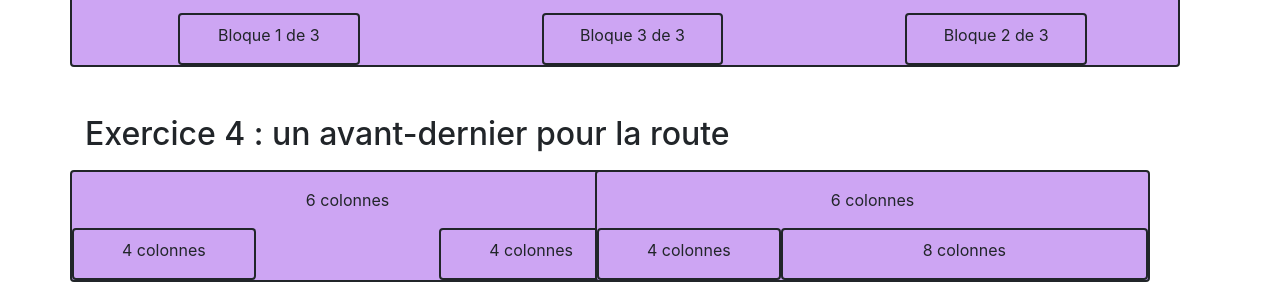
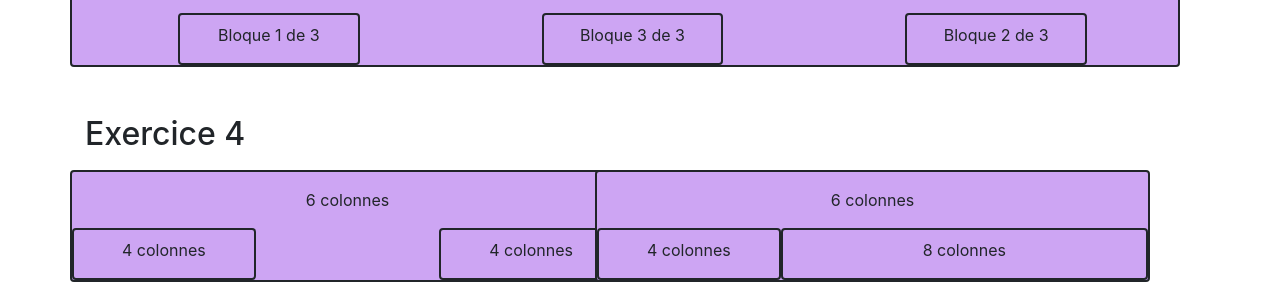
Before and after one commit to gaetano-di-salvo/bootstrap-training, a plain HTML site: page index.html in a window 1280 px wide. Shown: the part 704-1002 px from the top of the page. Drawn offline with nearby package versions, Linux system fonts and the light colour scheme.

Commit message:
Update index.html

```diff
--- a/index.html
+++ b/index.html
@@ -89,7 +89,7 @@
         <section>
 
         <section class="p-0 m-0 container mt-5">
-            <h2>Exercice 4 : un avant-dernier pour la route</h2>
+            <h2>Exercice 4</h2>
             <p></p>
             <div class="d-flex">
                 <div class="p-0 rounded row col-6 border_2 pt-3 pr-0 bg_purple text-center">
```
